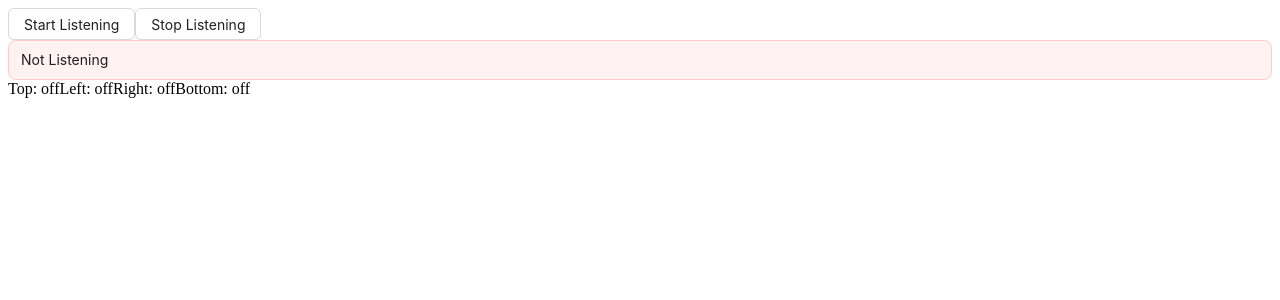
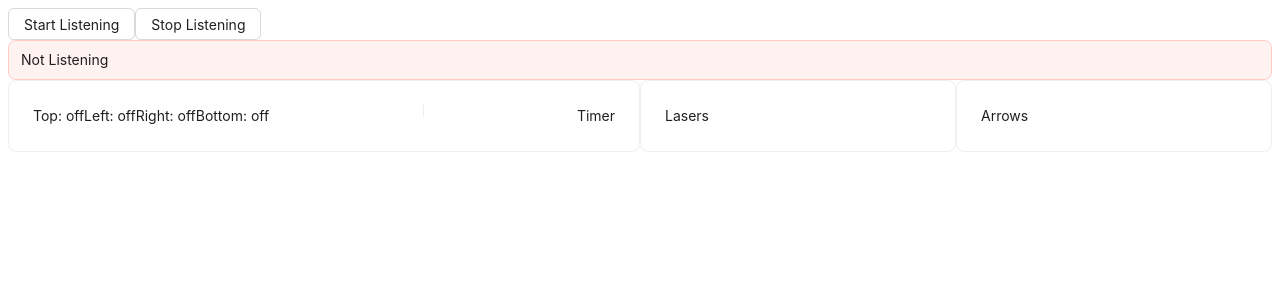
Before and after one commit to elykbv/maple-voice-timer, a React (Vite) app: page / in a window 1280 px wide. Shown: the top 300 px of the page. Built offline with nearby package versions, Linux system fonts and the light colour scheme.

Commit message:
feat: add basic ant design layouts

```diff
--- a/src/pages/kalos/index.tsx
+++ b/src/pages/kalos/index.tsx
@@ -2,7 +2,7 @@ import SpeechRecognition, {
   useSpeechRecognition,
 } from "react-speech-recognition";
 import { commands } from "./commands";
-import { Alert, Button } from "antd";
+import { Alert, Button, Col, Row } from "antd";
 import Systems from "./systems";
 
 function KalosTimer() {
@@ -17,13 +17,20 @@ function KalosTimer() {
       <Button onClick={() => SpeechRecognition.stopListening()}>
         Stop Listening
       </Button>
+      <Row>
+        <Col span={24}>
           {listening ? (
             <Alert type="success" message="Listening" />
           ) : (
             <Alert type="error" message="Not Listening" />
           )}
-
+        </Col>
+      </Row>
+      <Row>
+        <Col span={24}>
           <Systems />
+        </Col>
+      </Row>
     </>
   );
 }
--- a/src/pages/kalos/systems/index.tsx
+++ b/src/pages/kalos/systems/index.tsx
@@ -1,14 +1,32 @@
+import { Card, Col, Divider, Flex, Row } from "antd";
 import useSystemStore from "../stores/systemStore";
+
 function Systems() {
   const { top, left, right, bottom } = useSystemStore();
 
   return (
-    <>
-      Top: {top ? "on" : " off"}
-      Left: {left ? "on" : " off"}
-      Right: {right ? "on" : " off"}
-      Bottom: {bottom ? "on" : " off"}
-    </>
+    <Row>
+      <Col span={12}>
+        <Card>
+          <Flex justify="space-between">
+            <div>
+              Top: {top ? "on" : " off"}
+              Left: {left ? "on" : " off"}
+              Right: {right ? "on" : " off"}
+              Bottom: {bottom ? "on" : " off"}
+            </div>
+            <Divider type="vertical" />
+            <div>Timer</div>
+          </Flex>
+        </Card>
+      </Col>
+      <Col span={6}>
+        <Card>Lasers</Card>
+      </Col>
+      <Col span={6}>
+        <Card>Arrows</Card>
+      </Col>
+    </Row>
   );
 }
 
```
Lines whose indentation alone changed are shown as unchanged.
